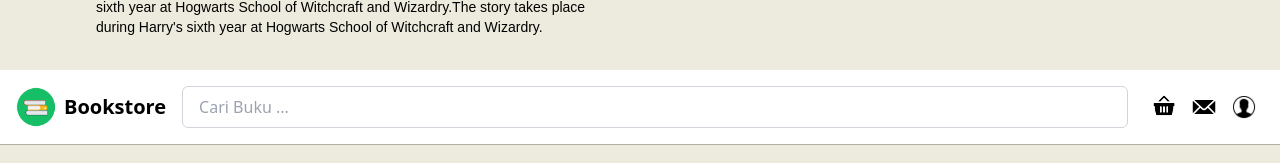
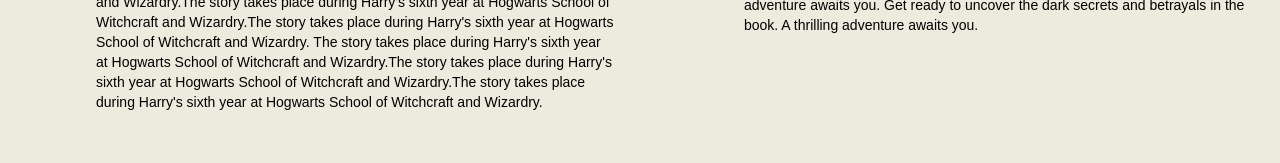
Before and after one commit to RajendraMaheswara/SMKN6--KELOMPOK4-BOOKSTORE, a JavaScript app: page / in a window 1280 px wide. Shown: the part 789-952 px from the top of the page. Built offline with nearby package versions, Linux system fonts and the light colour scheme; the HTML template or start-up script is replaced by a standard one.

Commit message:
fix error

```diff
--- a/src/App.js
+++ b/src/App.js
@@ -1,7 +1,5 @@
 import './App.css';
-import Content from './components/content';
 import Desc from './components/halaman_desc/desc';
-import Login from './components/login';
 import Halaman_Home_Guest from './components/halaman_home_guest/home_guest';
 
 function App() {
@@ -9,8 +7,8 @@
     <div>
       <Desc />
       {/* <Content /> */}
-      {/* <Login />/ */}
-      <Halaman_Home_Guest />
+      {/* <Halaman_Login />/ */}
+      {/* <Halaman_Home_Guest /> */}
     </div>
   );
 }
--- a/src/components/halaman_desc/desc.js
+++ b/src/components/halaman_desc/desc.js
@@ -4,7 +4,7 @@
 import save from '../../assets/save.png';
 import share from '../../assets/share.png';
 import card from '../../assets/card.png';
-import Bar from '../navbar';
+import Bar from '../navbar/navbar';
 
 function Desc() {
   return (
```
